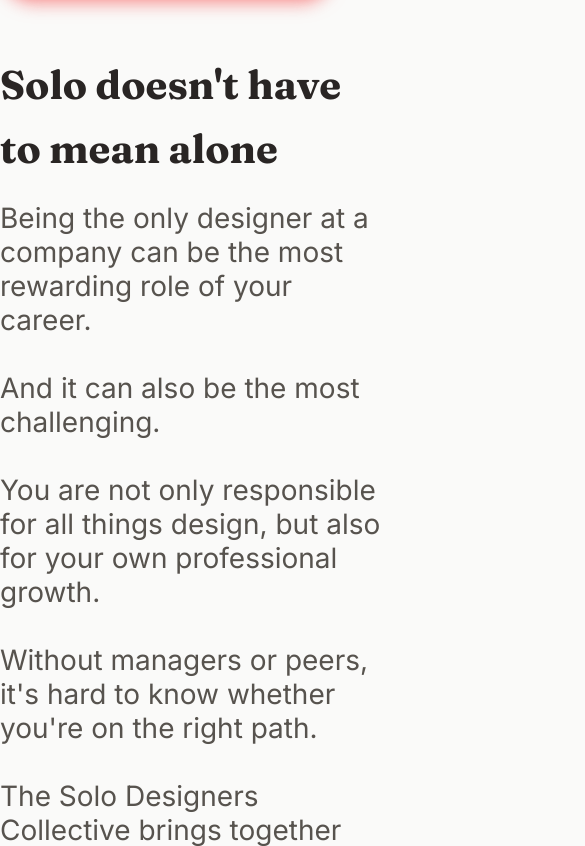
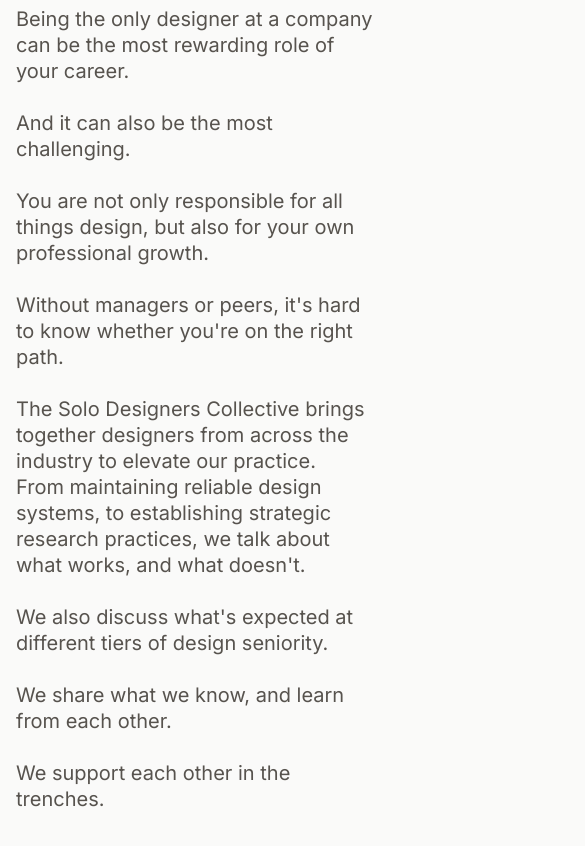
Before and after one commit to eddzio/solo-designers, a plain HTML site: page index.html in a window 390 px wide. Shown: the part 695-1541 px from the top of the page, 585 px wide, since content can reach past the window. Drawn offline with Linux system fonts and the light colour scheme.

Commit message:
box-sizing fix

```diff
--- a/styles.css
+++ b/styles.css
@@ -1,3 +1,9 @@
+*,
+*::before,
+*::after {
+  box-sizing: border-box;
+}
+
 :root {
 
 --stone-50: #fafaf9;
@@ -49,9 +55,16 @@
 --color-text-button: var(--rose-50);
 
 --shadow-button: 0 8px 16px 0 rgba(248, 113, 113, 0.1), 0 1.5px 8px 0 rgba(239, 68, 68, 0.1);
+    }
+}
 
-
-
+@media screen and (max-width: 600px) {
+    :root {
+        --font-size-base: 20px;
+        --font-line-height-base: 26px;
+        --font-size-lg: 24px;
+        --font-size-title: 64px;
+        --font-line-height-title: 1;
     }
 }
 
@@ -86,6 +99,7 @@
 p {
     font-size: var(--font-size-base);
     margin: 0 0 8px 0;
+    max-width: 1000px;
     color: var(--color-text-secondary);
     line-height: var(--font-line-height-base);
 }
@@ -110,6 +124,7 @@
     max-width: 800px;
     width: 100%;
     margin: 0 auto;
+    padding: 0 16px;
     display: flex;
     flex-direction: column;
     align-items: stretch;
```
